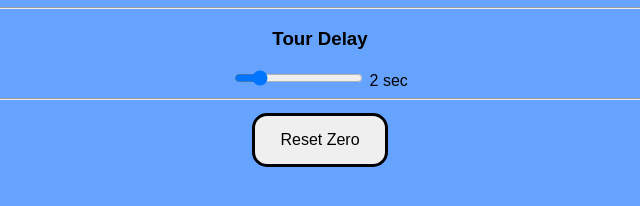
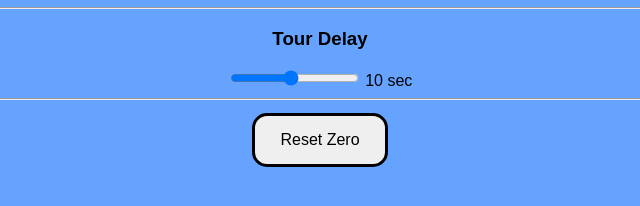
Before and after one commit to joelchicas/camera-controller, a plain HTML site: page web/index.html in a window 1280 px wide. Shown: the part 444-650 px from the top of the page, 320-960 px from the left. Drawn offline with Linux system fonts and the light colour scheme.

Commit message:
Update index.html

```diff
--- a/web/index.html
+++ b/web/index.html
@@ -40,10 +40,10 @@ button { padding:15px 25px; margin:5px; border-radius:15px; border:3px solid bla
 
 <h3>Tour Delay</h3>
 
-<input type="range" min="0.5" max="10" step="0.5" value="2"
+<input type="range" min="1" max="20" step="1" value="10"
        oninput="setDelay(this.value)">
 
-<span id="delayValue">2</span> sec
+<span id="delayValue">10</span> sec
 
 <hr>
 
```
